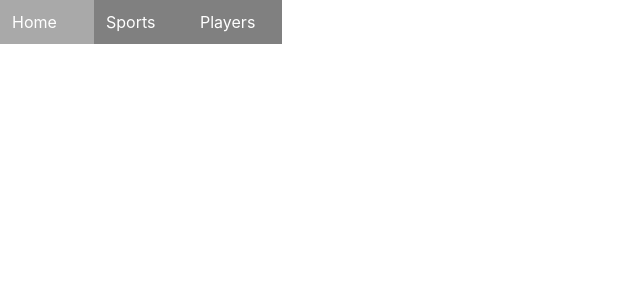
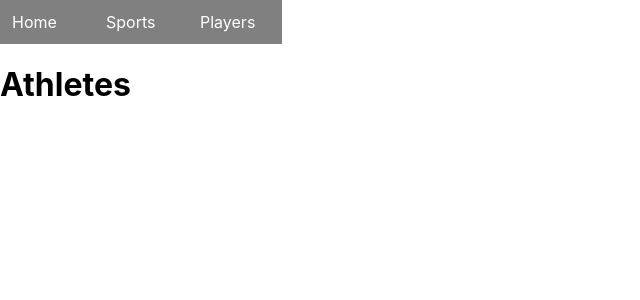
Before and after one commit to ChristianC93/sports-and-players-frontend, a React (Create React App) app in the folder sports-and-players-frontend/: page / in a window 1280 px wide. Shown: the top 300 px of the page, without its empty margins (0-640 px from the left). Built offline with nearby package versions, Linux system fonts and the light colour scheme.

Commit message:
added Home component with h1 athletes

```diff
--- a/sports-and-players-frontend/src/components/App.js
+++ b/sports-and-players-frontend/src/components/App.js
@@ -1,12 +1,16 @@
 import React, { useEffect, useState } from 'react';
-import { Switch, Route } from 'react-router-dom';
+import { Routes, Route } from 'react-router-dom';
 import NavBar from './NavBar';
+import Home from './Home';
 
 
 function App() {
   return (
     <div>
       <NavBar />
+      <Routes>
+        <Route path='/' element={<Home/>} />
+      </Routes>
     </div>
   );
 }
--- /dev/null
+++ b/sports-and-players-frontend/src/components/Home.js
@@ -0,0 +1,9 @@
+function Home() {
+    return (
+        <div>
+            <h1>Athletes</h1>
+        </div>
+    )
+}
+
+export default Home;
```
